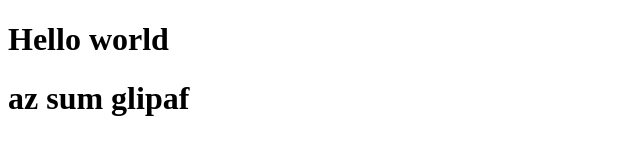
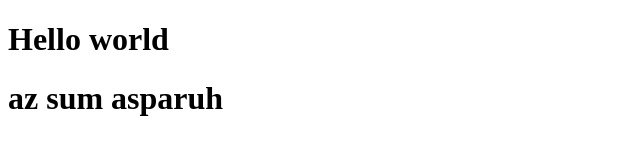
Before and after one commit to VVNaydenov22/my-repo, a plain HTML site: page index.html in a window 1280 px wide. Shown: the whole page, without its empty margins (0-640 px from the left). Drawn offline with Linux system fonts and the light colour scheme.

Commit message:
update ot dr

```diff
--- a/index.html
+++ b/index.html
@@ -8,6 +8,6 @@
 </head>
 <body>
     <h1 class="heading">Hello world</h1>
-    <h1> az sum glipaf</h1>
+    <h1> az sum asparuh</h1>
 </body>
 </html>
```
